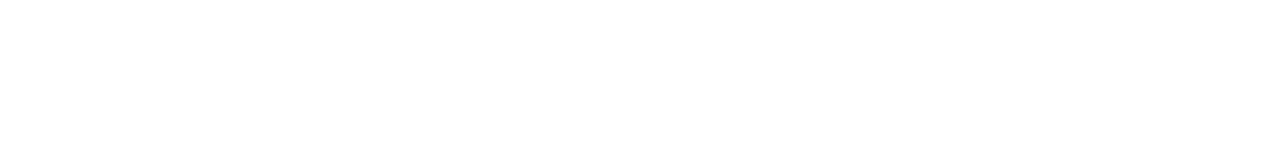
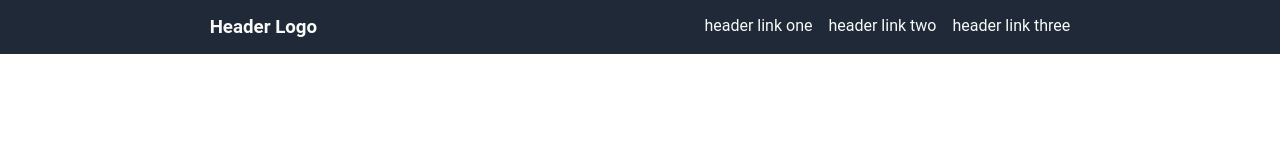
Before and after one commit to TranquilTortoise/landing-page, a plain HTML site: page index.html in a window 1280 px wide. Drawn offline with Linux system fonts and the light colour scheme.

Commit message:
build header

```diff
--- a/index.html
+++ b/index.html
@@ -8,5 +8,15 @@
 </head>
 <body>
 
+    <div class="header-container">
+        <h3>Header Logo</h3>
+
+        <div class="link-container">
+            <a>header link one</a>
+            <a>header link two</a>
+            <a>header link three</a>
+        </div>
+    </div>
+
 </body>
 </html>
--- a/styles.css
+++ b/styles.css
@@ -2,4 +2,25 @@
 margin: 0;
 padding: 0;
 box-sizing: border-box;
+font-family: 'Roboto', 'sans-serif';
 }
+
+body {
+    height: 100vh;
+    display: flex;
+    flex-direction: column;
+}
+
+.header-container {
+    background-color: #1F2937;
+    color: #F9FAF8;
+    padding: 16px;
+    display: flex;
+    justify-content: space-around;
+}
+
+.link-container {
+    display: flex;
+    justify-content: center;
+    gap: 16px;
+}
```
